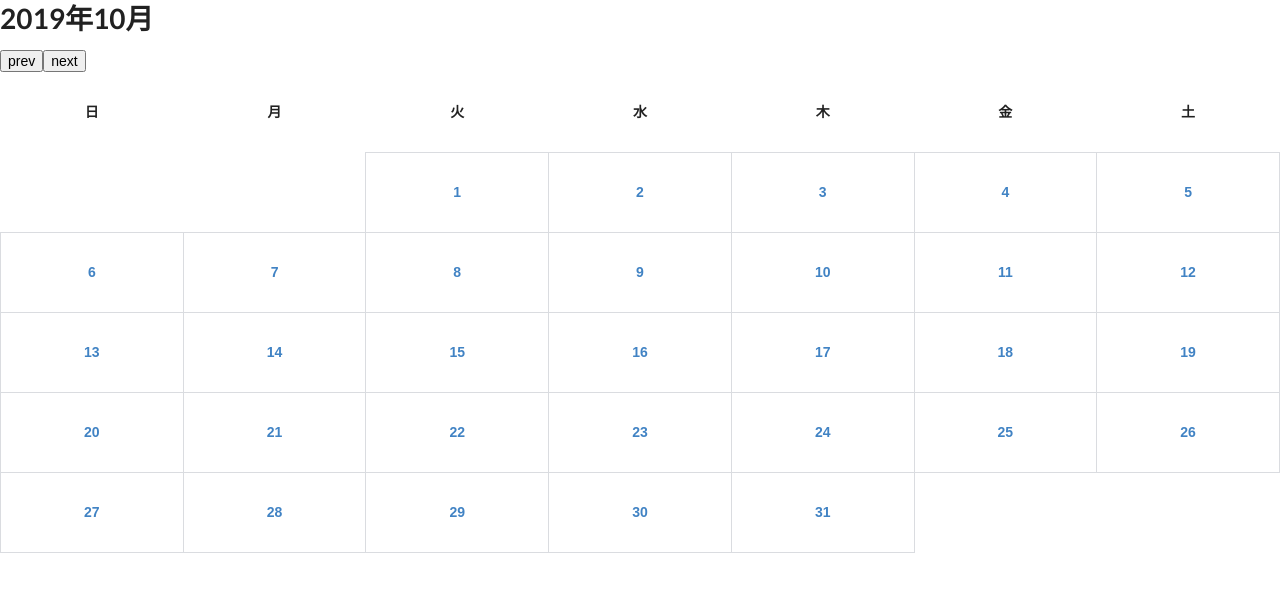
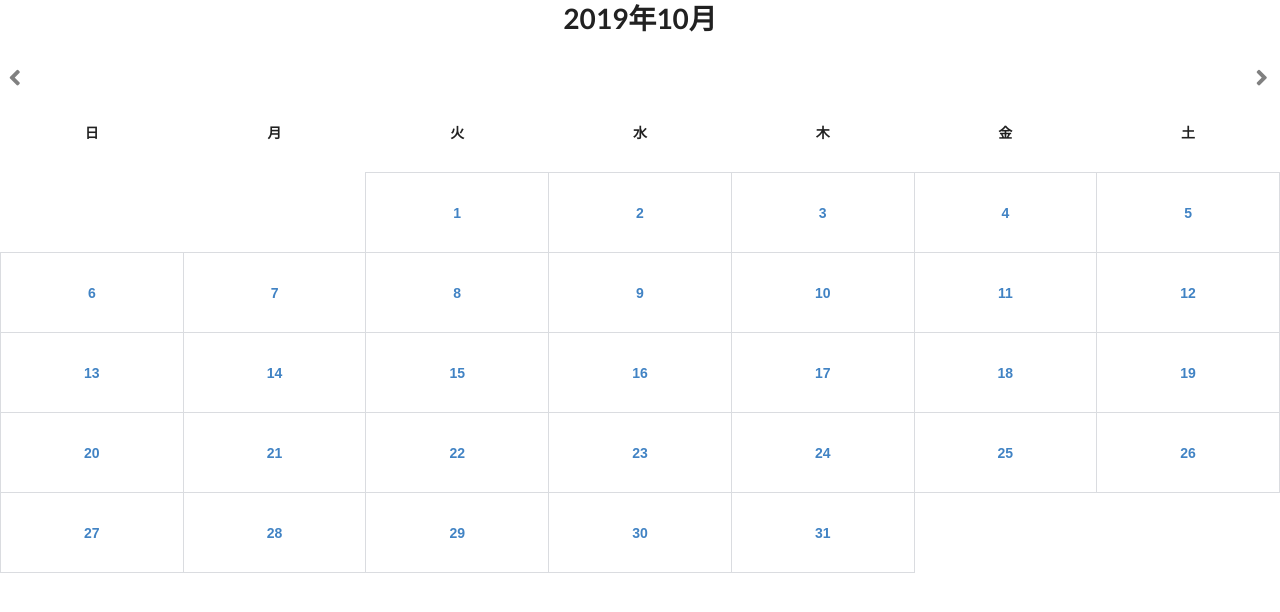
Before and after one commit to hiromu-koizumi/calendar, a React (Create React App) app: page / in a window 1280 px wide. Shown: the top 612 px of the page. Built offline with nearby package versions, Linux system fonts and the light colour scheme; no server answers; the database is empty.

Commit message:
create: next button / prev button

```diff
--- a/src/pages/calendar/CalendarPage.js
+++ b/src/pages/calendar/CalendarPage.js
@@ -35,10 +35,10 @@ const CalendarPage = (props) => {
 
   return (
     <>
-      <h1>{`${year}年${month}月`}</h1>
-      <div>
-        <button onClick={onClick(-1)}>{'prev'}</button>
-        <button onClick={onClick(1)}>{'next'}</button>
+      <h1 className="calendar-title">{`${year}年${month}月`}</h1>
+      <div className="calendar-button">
+        <button className='calendar-button-prev' onClick={onClick(-1)}><i className="angle left icon"></i></button>
+        <button className='calendar-button-next' onClick={onClick(1)}><i className="angle right icon"></i></button>
       </div>
       <table className="calendar-table">
         <tbody>
--- a/src/pages/calendar/style.scss
+++ b/src/pages/calendar/style.scss
@@ -31,3 +31,22 @@ th{
         border:none;
     }
 }
+
+.calendar-title{
+    text-align:center;
+}
+
+.calendar-button {
+    button{
+        font-size: 25px;
+        background: transparent;
+        border:none;
+        padding:0px;
+        padding-top: 1rem;
+        position: relative;
+        color:gray;
+    }
+    &-next{
+        float: right;
+    }
+  }
```
